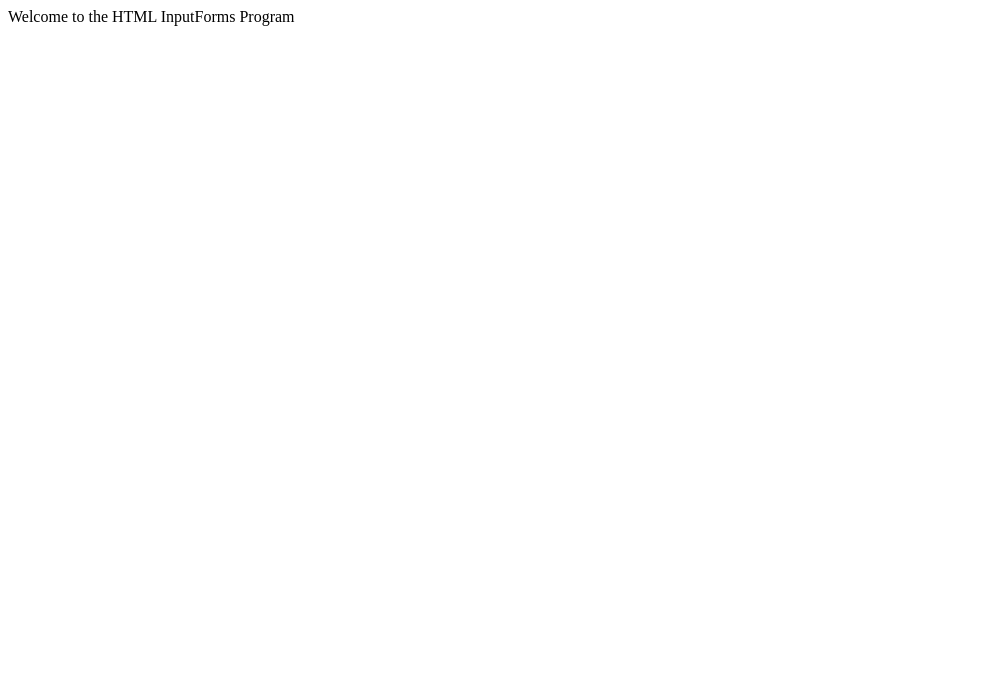
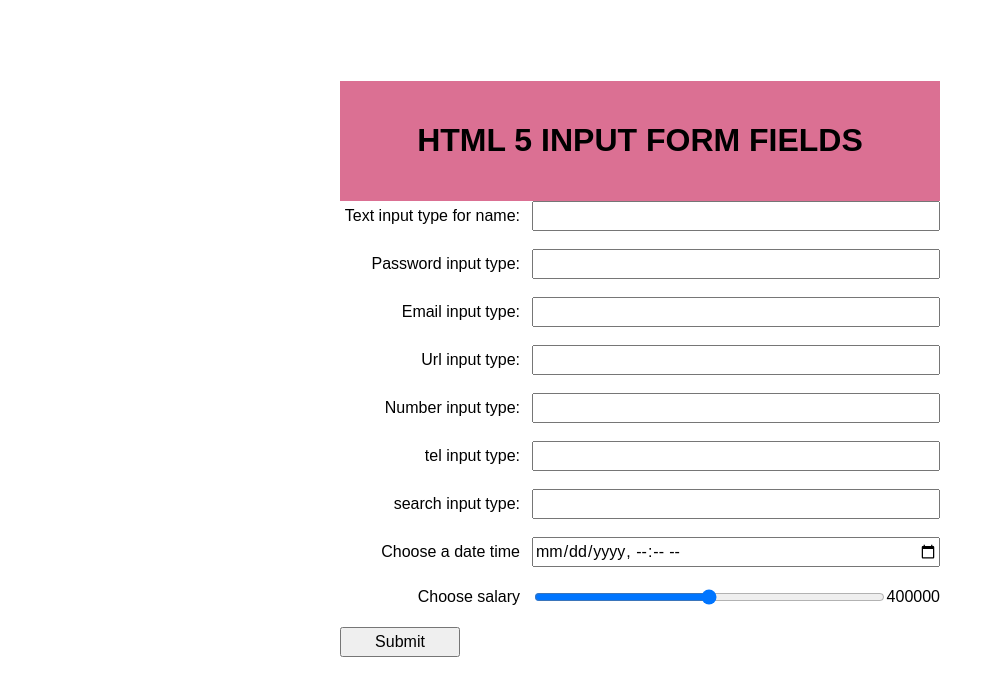
Before and after one commit to lavanya-pg/Html_InputForm, a plain HTML site: page Index.html in a window 1280 px wide. Shown: the whole page, without its empty margins (0-994 px from the left). Drawn offline with Linux system fonts and the light colour scheme; files whose address does not match are found by name.

Commit message:
Added: Ability to Check the Entered Name is Valid

```diff
--- a/Index.html
+++ b/Index.html
@@ -1 +1,92 @@
-Welcome to the HTML InputForms Program
+<!DOCTYPE html>
+<html lang="en">
+<head>
+    <meta charset="UTF-8">
+    <meta http-equiv="X-UA-Compatible" content="IE=edge">
+    <meta name="viewport" content="width=device-width">
+    <title>InputForm</title>
+    <link rel="stylesheet" href="C:\Users\Lavanya\Desktop\HtmlCss\SampleForm.Css">
+</head>
+<body>
+    <form>
+        <header class="headerContainer">
+            <h1>HTML 5 INPUT FORM FIELDS</h1>
+        </header>
+        <div>
+            <label for="text">Text input type for name: </label>
+            <input type="text" name="text" id="text">
+            <error-output class="text-error" for="text"></error-output>
+        </div>
+
+        <div>
+            <label for="pwd">Password input type: </label>
+            <input type="password" name="pwd" id="pwd">
+            <error-output class="text-error" for="pwd"></error-output>
+        </div>
+
+        <div>
+            <label for="email">Email input type: </label>
+            <input type="email" name="email" id="email">
+            <error-output class="text-error" for="email"></error-output>
+        </div>
+
+        <div>
+            <label for="url">Url input type: </label>
+            <input type="url" name="url" id="url">
+            <error-output class="text-error" for="url"></error-output>
+        </div>
+
+        <div>
+            <label for="number">Number input type: </label>
+            <input type="number" name="number" id="number">
+            <error-output class="text-error" for="number"></error-output>
+        </div>
+
+        <div>
+            <label for="tel">tel input type: </label>
+            <input type="tel" name="tel" id="tel">
+            <error-output class="text-error" for="tel"></error-output>
+        </div>
+
+        <div>
+            <label for="search">search input type: </label>
+            <input type="search" name="search" id="search">
+            <error-output class="text-error" for="search"></error-output>
+        </div>
+
+        <div class="nativeDateTimePicker">
+            <label for="party"> Choose a date time </label>
+            <input type="datetime-local" name="party" id="bday">
+            <span class="validity"></span>
+        </div>
+
+        <div>
+            <label for="salary"> Choose salary </label>
+            <input type="range" name="salary" id="salary" min="300000" max="500000" step="100" value="400000">
+            <output class="salary-output" for="salary">400000</output>
+        </div>
+        <button>Submit</button>
+    </form>
+    <script>
+        // validate first name using regexp
+        const name = document.querySelector('#text')
+        const textError = document.querySelector('.text-error')
+        text.addEventListener('input',function () {
+            let nameRegex = RegExp("^[A-Z]{1}[a-z]{2,}$")
+            if (nameRegex.test(name.value)) {
+                textError.textContent = ""
+            }
+            else{
+                textError.textContent = "Name is Incorrect"
+            }
+        })
+
+        const salary = document.querySelector('#salary')
+        const output = document.querySelector('.salary-output')
+        output.textContent = salary.value;
+        salary.addEventListener('input', function () {
+            output.textContent = salary.value
+        })
+    </script>
+</body>
+</html>
--- /dev/null
+++ b/SampleForm.css
@@ -0,0 +1,48 @@
+html,input{
+    font-family: sans-serif;
+}
+body{
+    width: 100%;
+    max-width: 600px;
+    margin: 0px auto;
+    padding: 2em;
+}
+
+.headerContainer{
+    display: flex;
+    flex-flow: column wrap;
+    align-content: center;
+    background: palevioletred;
+    font-weight: CourierNew;
+    padding: 20px;
+}
+form{
+    margin-top: 49px;
+}
+div{
+    margin-bottom: 18px;
+    display: flex;
+    justify-content: space-between;
+    align-items: center;
+}
+label,input,button{
+    font-size: 16px;
+    line-height: 1.5;
+}
+label{
+    text-align: right;
+    width: 30%;
+    margin-right: 2%;
+}
+input{
+    flex:auto;
+}
+button{
+    width: 20%;
+    margin: 0 auto;
+}
+error-output{
+    font-size: 12px;
+    font-style:  italic;
+    color: red;
+}
```
